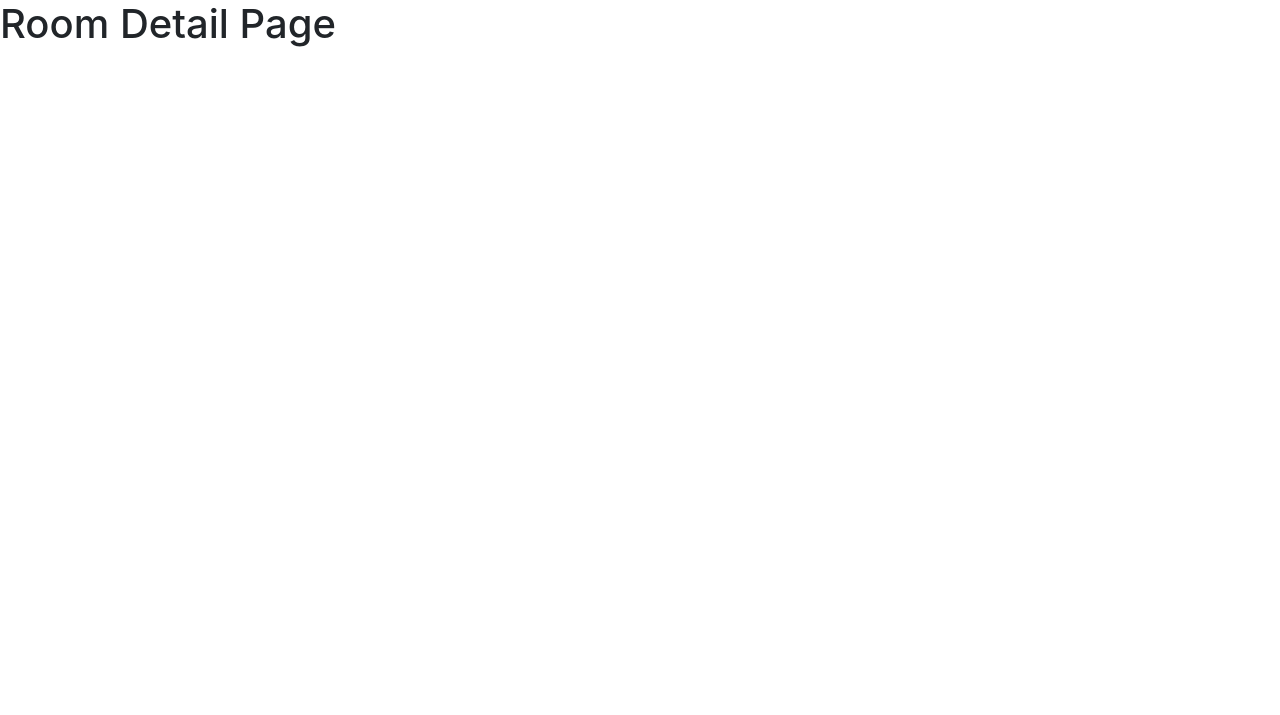
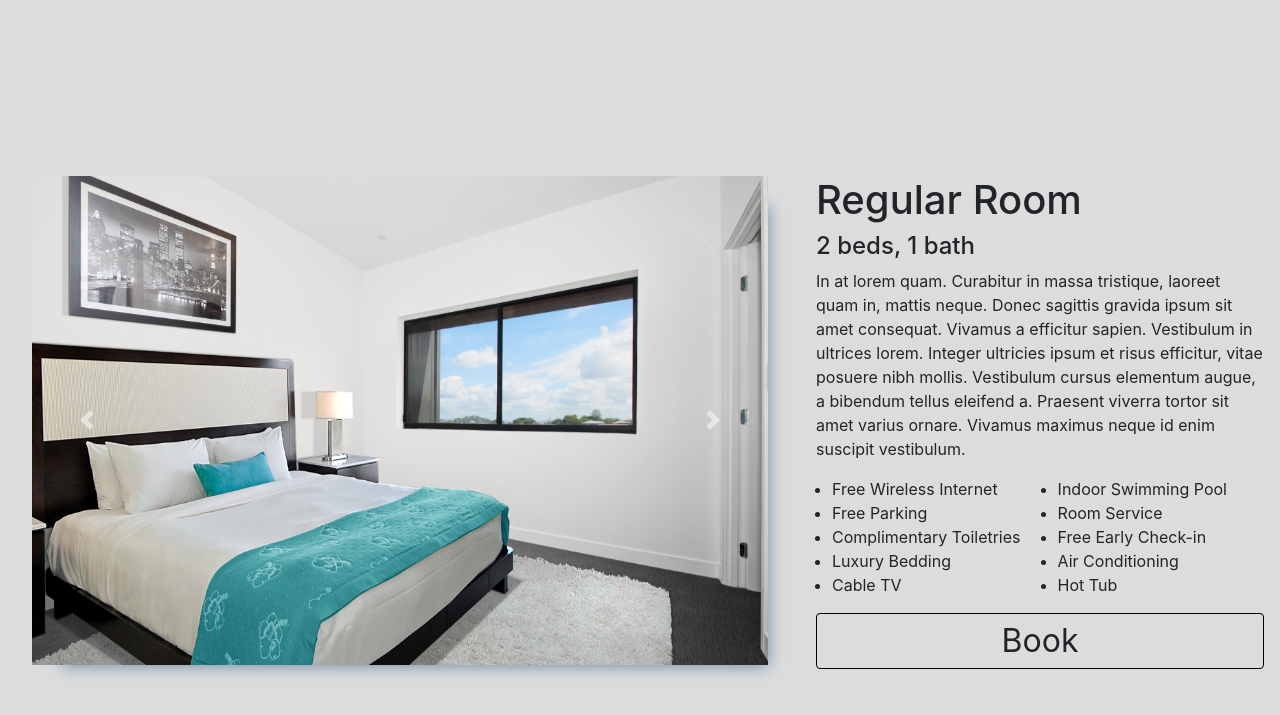
Before and after one commit to shrutipanchal7699/CMPE131, a Flask app: page /rooms/1 in a window 1280 px wide. Shown: the top 715 px of the page. Run offline with Flask 2, Linux system fonts and the light colour scheme; some libraries are stand-ins or nearby versions.

Commit message:
Implement room detail UI and some changes in roomList.

```diff
--- /dev/null
+++ b/app/static/css/roomDetail.css
@@ -0,0 +1,57 @@
+#room-detail-main-div {
+    display: flex;
+    justify-content: center;
+    flex-wrap: wrap;
+    background-color: rgb(220, 220, 220);
+}
+
+#room-detail-main-div > #carousel-div {
+    display: flex;
+    justify-content: flex-end;
+    padding: 10em 1em 1em 1em;
+    min-width: 30em;
+    max-width: 50em;
+}
+
+#room-detail-main-div > #carousel-div > #carousel-inner-div > #room-image-carousel {
+    -webkit-box-shadow: 15px 16px 15px -15px rgba(35,83,127,0.6);
+    box-shadow: 15px 16px 15px -15px rgba(35,83,127,0.6);
+}
+
+#room-detail-main-div > #detail-div {
+    display: flex;
+    flex-direction: column;
+    padding: 11em 1em 1em 1em;
+    max-width: 30em;
+}
+
+#room-detail-main-div > #carousel-div > #carousel-inner-div {
+    margin: 1em;
+}
+
+#room-detail-main-div > #detail-div > .amenities {
+    display: flex;
+    flex-direction: column;
+    flex-wrap: wrap;
+    max-height: 8em;
+    padding-left: 1em;
+}
+
+.detail-book-button {
+    all: unset;
+    font-size: 2em;
+    border: 1px solid black;
+    border-radius: 4px;
+    padding: 0.1em 1em 0.1em 1em;
+    text-align: center;
+}
+
+.detail-book-button:hover {
+    all: unset;
+    font-size: 2em;
+    border: 1px solid black;
+    border-radius: 4px;
+    padding: 0.1em 1em 0.1em 1em;
+    text-align: center;
+    cursor: pointer;
+}
--- a/app/static/css/roomList.css
+++ b/app/static/css/roomList.css
@@ -2,7 +2,7 @@
     display: flex;
     flex-direction: column;
     align-items: center;
-    background-color: rgb(159, 169, 182);
+    background-color: rgb(220, 220, 220);
 }
 
 .room-search-card {
@@ -10,7 +10,7 @@
     padding: 1em;
     margin: 1em;
     max-width: 80em;
-    background-color: rgb(238, 238, 238);
+    background-color: rgb(240, 240, 240);
     border-radius: 4px;
     -webkit-box-shadow: 15px 16px 15px -15px rgba(35,83,127,0.6);
     box-shadow: 15px 16px 15px -15px rgba(35,83,127,0.6);
@@ -46,7 +46,7 @@
     flex-direction: column;
 }
 
-.book-button-div input {
+.book-button-div a {
     all: unset;
     position: absolute;
     bottom: 1em;
@@ -55,5 +55,6 @@
     border: 1px solid black;
     border-radius: 4px;
     padding: 0.1em 1em 0.1em 1em;
-
+    text-align: center;
+    cursor: pointer;
 }
--- a/app/templates/base.html
+++ b/app/templates/base.html
@@ -21,6 +21,7 @@
     <link rel="stylesheet" href="{{ url_for('static', filename='css/home.css') }}">
     <link rel="stylesheet" href="{{ url_for('static', filename='css/auth.css') }}">
     <link rel="stylesheet" href="{{ url_for('static', filename='css/roomList.css') }}">
+    <link rel="stylesheet" href="{{ url_for('static', filename='css/roomDetail.css') }}">
     <title>Document</title>
     {% block statics %}
 
--- a/app/templates/roomDetail.html
+++ b/app/templates/roomDetail.html
@@ -1,5 +1,51 @@
 {% extends 'base.html' %}
 
 {% block body %}
-<h1>Room Detail Page</h1>
+<div id="room-detail-main-div" class="flex-viewport-div">
+    <div id="carousel-div">
+        <div id="carousel-inner-div">
+            <div id="room-image-carousel" class="carousel slide" data-ride="carousel">
+                <div class="carousel-inner">
+                    <div class="carousel-item active">
+                        <img class="d-block w-100" src="../static/images/rooms/regular/1.jpg" alt="First slide">
+                    </div>
+                    <div class="carousel-item">
+                        <img class="d-block w-100" src="../static/images/rooms/regular/2.jpg" alt="Second slide">
+                    </div>
+                    <div class="carousel-item">
+                        <img class="d-block w-100" src="../static/images/rooms/regular/3.jpg" alt="Third slide">
+                    </div>
+                </div>
+                <a class="carousel-control-prev" href="#room-image-carousel" role="button" data-slide="prev">
+                    <span class="carousel-control-prev-icon" aria-hidden="true"></span>
+                    <span class="sr-only">Previous</span>
+                </a>
+                <a class="carousel-control-next" href="#room-image-carousel" role="button" data-slide="next">
+                    <span class="carousel-control-next-icon" aria-hidden="true"></span>
+                    <span class="sr-only">Next</span>
+                </a>
+            </div>
+        </div>
+    </div>
+    <div id="detail-div">
+        <div class="details">
+            <h1>Regular Room</h1>
+            <h4>2 beds, 1 bath</h4>
+            <p>In at lorem quam. Curabitur in massa tristique, laoreet quam in, mattis neque. Donec sagittis gravida ipsum sit amet consequat. Vivamus a efficitur sapien. Vestibulum in ultrices lorem. Integer ultricies ipsum et risus efficitur, vitae posuere nibh mollis. Vestibulum cursus elementum augue, a bibendum tellus eleifend a. Praesent viverra tortor sit amet varius ornare. Vivamus maximus neque id enim suscipit vestibulum.</p>
+        </div>
+        <ul class="amenities">
+            <li>Free Wireless Internet</li>
+            <li>Free Parking</li>
+            <li>Complimentary Toiletries</li>
+            <li>Luxury Bedding</li>
+            <li>Cable TV</li>
+            <li>Indoor Swimming Pool</li>
+            <li>Room Service</li>
+            <li>Free Early Check-in</li>
+            <li>Air Conditioning</li>
+            <li>Hot Tub</li>
+        </ul>
+        <a href="/rooms/1/book" class="detail-book-button">Book</a>
+    </div>
+</div>
 {% endblock %}
```
Also changed, not shown: app/templates/roomList.html (+15 -15 lines).
